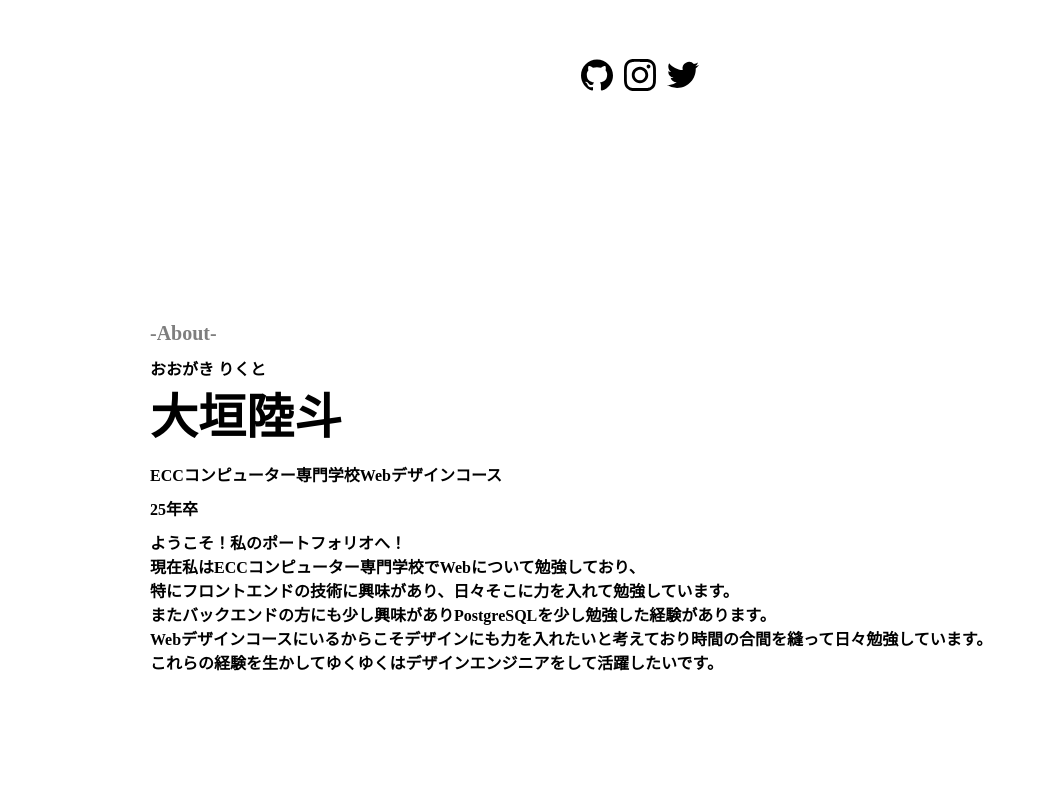
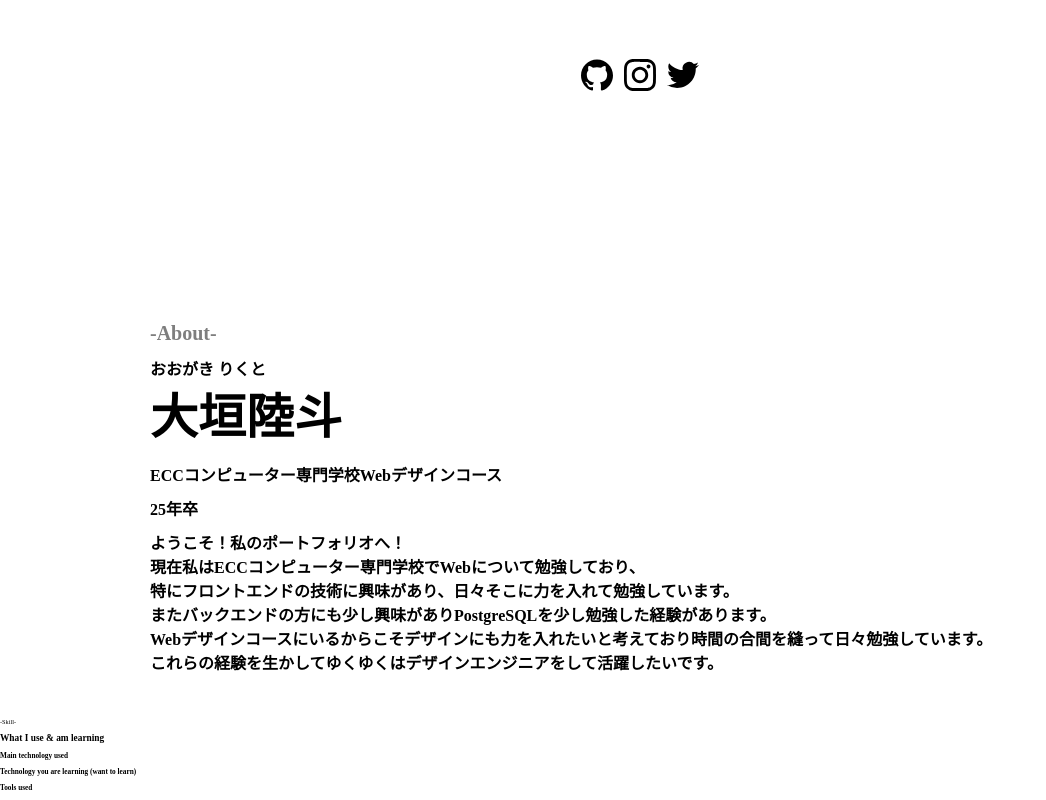
Before and after one commit to RikutoOgaki/next.js-scss, a Next.js app: page /samples/02 in a window 1280 px wide. Shown: the part 482-1282 px from the top of the page, without its empty margins (0-1046 px from the left). Before the commit the page ends 1200 px from the top, so only its background shows below. Built offline with nearby package versions, Linux system fonts and the light colour scheme.

Commit message:
nextscss

```diff
--- /dev/null
+++ b/src/pages/samples/02/components/main/components/Skill.tsx
@@ -0,0 +1,94 @@
+
+import style from './skill.module.scss'
+import {
+    SiHtml5,
+    SiCss3,
+    SiSass,
+    SiJavascript,
+    SiTypescript,
+    SiReact,
+    SiVite,
+    SiNpm,
+    SiChakraui,
+
+    SiNextdotjs,
+    SiVuedotjs,
+    SiAngular,
+    SiPostgresql,
+    SiPhp,
+    SiRuby,
+
+
+    SiVisualstudiocode,
+    SiFigma,
+    SiAdobeillustrator,
+    SiAdobephotoshop,
+    SiAdobepremierepro,
+    SiAdobeindesign,
+    SiAdobexd,
+    SiNotion,
+    SiSlack
+} from 'react-icons/si'
+
+export function Skill() {
+
+    const iconArray = {
+        useicon: [
+            SiHtml5,
+            SiCss3,
+            SiSass,
+            SiJavascript,
+            SiTypescript,
+            SiReact,
+            SiVite,
+            SiNpm,
+            SiChakraui,
+        ],
+        studyicon: [
+            SiNextdotjs,
+            SiVuedotjs,
+            SiAngular,
+            SiPostgresql,
+            SiPhp,
+            SiRuby,
+        ],
+        usingicon: [
+            SiVisualstudiocode,
+            SiFigma,
+            SiAdobeillustrator,
+            SiAdobephotoshop,
+            SiAdobepremierepro,
+            SiAdobeindesign,
+            SiAdobexd,
+            SiNotion,
+            SiSlack
+        ]
+    }
+
+    return (
+        <>
+            <section>
+                <div className={style.skillwrap}>
+                    <span>-Skill-</span>
+                    <h2>What I use & am learning</h2>
+                    <div>
+                        <h3>Main technology used</h3>
+                        <div>
+                            {iconArray.useicon.map((item, idx) =>
+                                <div key={idx}>
+
+                                </div>
+                            )}
+                        </div>
+                    </div>
+                    <div>
+                        <h3>Technology you are learning (want to learn)</h3>
+                    </div>
+                    <div>
+                        <h3>Tools used</h3>
+                    </div>
+                </div>
+            </section>
+        </>
+    )
+}
--- /dev/null
+++ b/src/pages/samples/02/components/main/components/skill.module.scss
@@ -0,0 +1,5 @@
+.skillwrap {
+    width: 100%;
+    height: 100%;
+
+}
--- a/src/pages/samples/02/components/main/index.tsx
+++ b/src/pages/samples/02/components/main/index.tsx
@@ -1,5 +1,6 @@
 import { Name } from './components/Name'
 import { Profill } from './components/Profil'
+import { Skill } from './components/Skill'
 
 export function Main() {
     return (
@@ -7,6 +8,7 @@ export function Main() {
             <main>
                 <Name />
                 <Profill />
+                <Skill />
             </main>
         </>
     )
```
